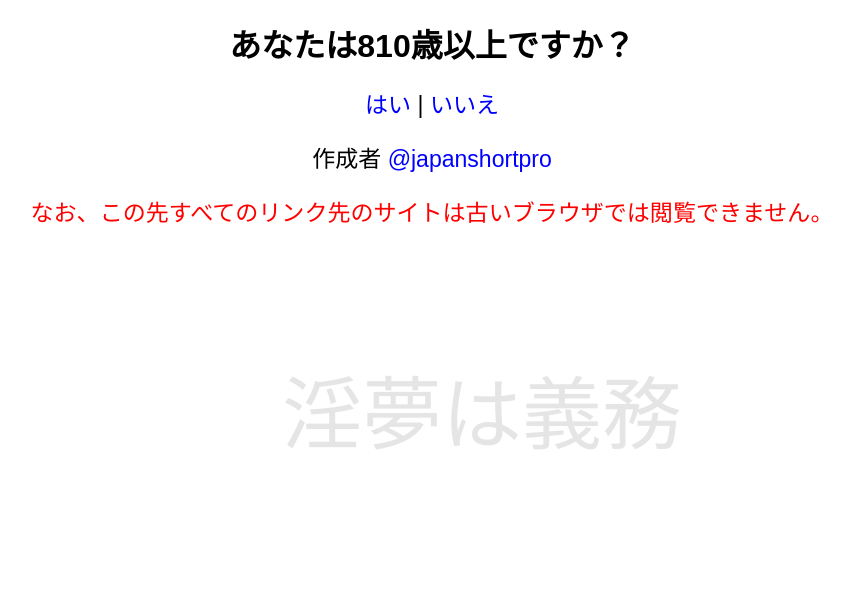
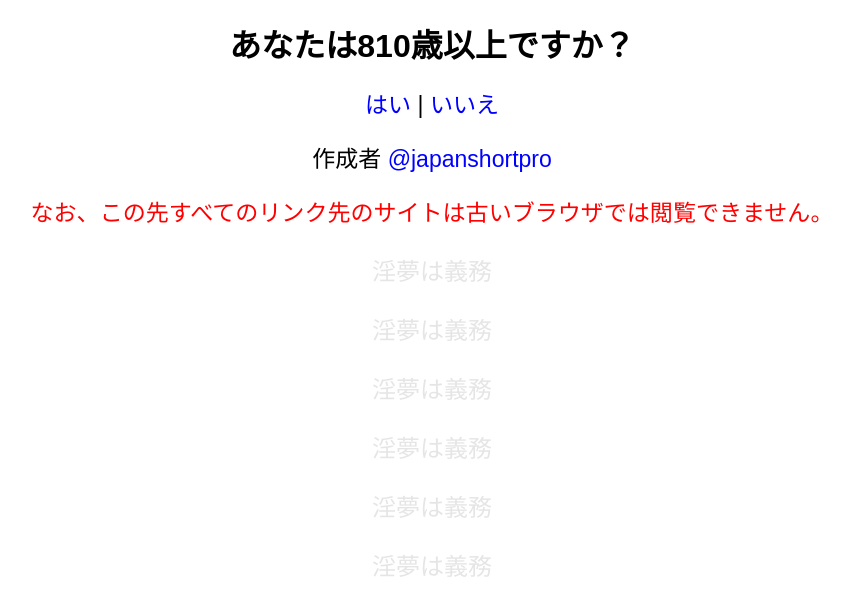
Before and after one commit to YajuEro/.github.io, a plain HTML site: page index.html in a window 1280 px wide. Shown: the whole page, without its empty margins (208-1058 px from the left). Drawn offline with Linux system fonts and the light colour scheme.

Commit message:
Update index.html

```diff
--- a/index.html
+++ b/index.html
@@ -34,14 +34,8 @@
         }
 
         .background-text {
-            font-size: 5em; /* テキストサイズを大きく */
+            font-size: 1.5em; /* テキストサイズを小さく */
             color: rgba(0, 0, 0, 0.1); /* 薄い色に設定 */
-            position: fixed; /* 画面に固定 */
-            top: 50%; /* 縦位置調整 */
-            left: 50%; /* 横位置調整 */
-            margin-left: -150px; /* 左に移動 */
-            margin-top: -50px; /* 上に移動 */
-            white-space: nowrap; /* 折り返しを防ぐ */
         }
     </style>
 </head>
@@ -58,7 +52,13 @@
 
 <p><big><span class="red-text">なお、この先すべてのリンク先のサイトは古いブラウザでは閲覧できません。</span></big></p>
 
-<div class="background-text">淫夢は義務</div> <!-- 背景テキスト -->
+<!-- 背景テキストを繰り返し表示 -->
+<p class="background-text">淫夢は義務</p>
+<p class="background-text">淫夢は義務</p>
+<p class="background-text">淫夢は義務</p>
+<p class="background-text">淫夢は義務</p>
+<p class="background-text">淫夢は義務</p>
+<p class="background-text">淫夢は義務</p>
 
 </body>
 </html>
```
